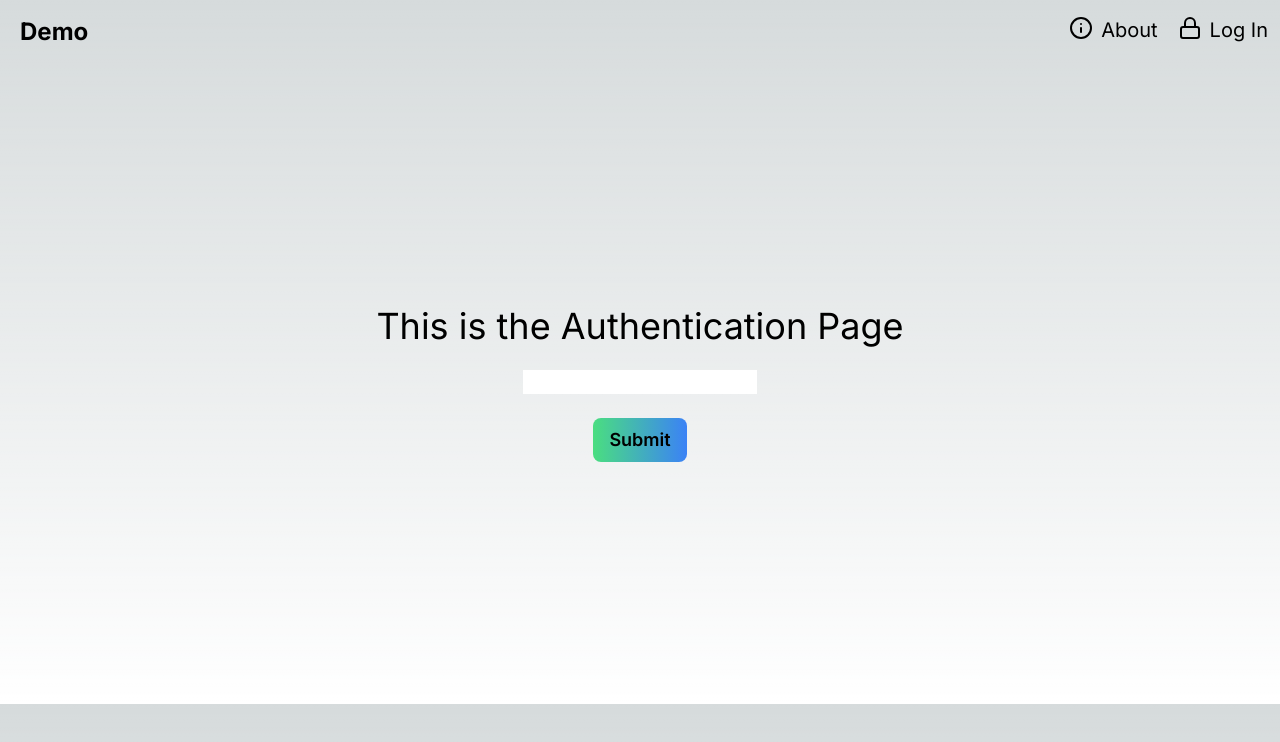
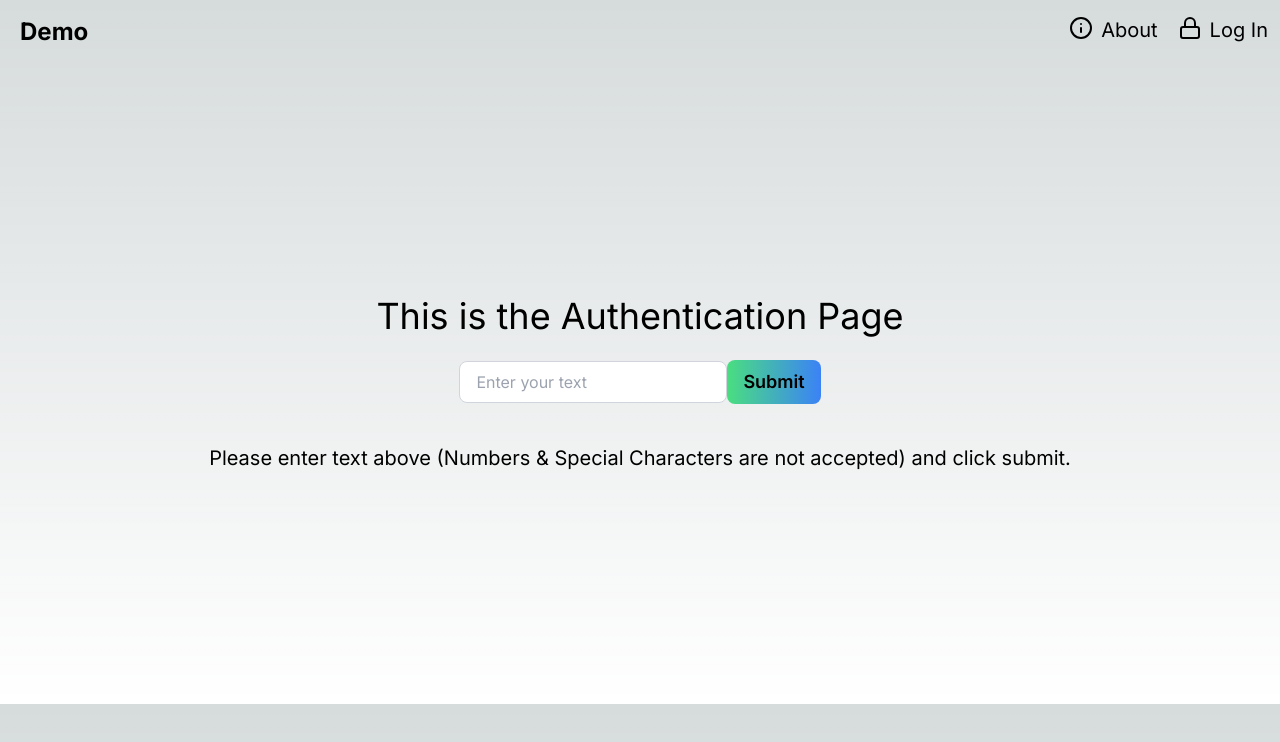
Before and after one commit to mutaremalcolm/demo, a Next.js app: page /authentication in a window 1280 px wide. Shown: the top 742 px of the page. Built offline with nearby package versions, Linux system fonts and the light colour scheme.

Commit message:
feat added authentication page with the required functionality

```diff
--- a/package.json
+++ b/package.json
@@ -16,7 +16,8 @@
     "lucide-react": "^0.364.0",
     "next": "14.1.4",
     "react": "^18",
-    "react-dom": "^18"
+    "react-dom": "^18",
+    "zod": "^3.22.4"
   },
   "devDependencies": {
     "@types/node": "^20",
--- a/src/app/about/page.js
+++ b/src/app/about/page.js
@@ -21,7 +21,7 @@ function About() {
     <main className="h-[80vh] flex flex-col items-center justify-center gap-6 mx-auto">
       <h1 className="text-4xl">This is the About Page</h1>
       <p className="text-base text-zinc-400 text-center">
-        Below is a simple counter.<br/>Click Add 1 to take it up and Minus 1 to take it down.<br/> It stays above zero and below 10
+        Below is a simple counter.<br />Click Add 1 to take it up and Minus 1 to take it down.<br /> It stays above zero and below 10
       </p>
       <div>Count: {count}</div>
       {count === 0 && <div className="text-red-500">Cannot go below 0</div>}
--- a/src/app/authentication/page.js
+++ b/src/app/authentication/page.js
@@ -1,19 +1,65 @@
-import React from 'react'
+"use client"
+
+import * as z from "zod";
+import React, { useState } from 'react';
+
+const inputSchema = z.string().min(3).max(16).regex(/^[A-Za-z\s]+$/);
 
 function Authentication() {
+  const [inputValue, setInputValue] = useState('');
+  const [error, setError] = useState(null);
+  const [submitted, setSubmitted] = useState(false);
+
+  const handleInputChange = (e) => {
+    const value = e.target.value;
+    setInputValue(value);
+    validateInput(value);
+  };
+
+  const validateInput = (value) => {
+    try {
+      inputSchema.parse(value);
+      setError(null);
+    } catch (validationError) {
+      console.error('Validation failed:', validationError.errors);
+      setError(validationError.errors[0].message);
+    }
+  };
+
+  const handleSubmit = (e) => {
+    e.preventDefault();
+    console.log('Submitted value:', inputValue);
+    setSubmitted(true);
+  };
+
   return (
     <>
-       <main className="h-[80vh] flex flex-col items-center justify-center gap-6 mx-auto">
+      <main className="h-[80vh] flex flex-col items-center justify-center gap-6 mx-auto">
         <h1 className="text-4xl">This is the Authentication Page</h1>
-        <form>
-        <input type="text"></input>
+        <form onSubmit={handleSubmit}>
+          <input
+            type="text"
+            value={inputValue}
+            onChange={handleInputChange}
+            placeholder="Enter your text"
+            className="border border-gray-300 text-black rounded-lg px-4 py-2 focus:outline-none focus:ring focus:border-blue-500"
+          />
+          {error && <div className="text-red-500">{error}</div>}
+          <button
+            type="submit"
+            className="text-lg font-semibold rounded-lg px-4 py-2 bg-gradient-to-r from-green-400 to-blue-500 hover:-translate-y-1"
+          >
+            Submit
+          </button>
         </form>
-        <button className="text-lg font-semibold rounded-lg px-4 py-2  bg-gradient-to-r from-green-400 to-blue-500 hover:-translate-y-1 ">
-          Submit
-        </button>
+        {submitted ? (
+          <p className="mt-4 text-xl">Text submitted! Thank You</p>
+        ) : (
+          <p className="mt-4 text-xl">Please enter text above (Numbers & Special Characters are not accepted) and click submit.</p>
+        )}
       </main>
     </>
-  )
+  );
 }
 
-export default Authentication
+export default Authentication;
--- a/src/app/components/Navbar.js
+++ b/src/app/components/Navbar.js
@@ -4,7 +4,7 @@ import { Info, LockIcon } from "lucide-react";
 function Navbar() {
   return (
     <nav className="flex flex-row justify-between py-4 px-3">
-      <Link href="/page">
+      <Link href="/">
         <h1 className="text-2xl font-bold ml-2">Demo</h1>
       </Link>
       <div className="flex flex-row gap-5 text-xl">
--- a/src/app/page.tsx
+++ b/src/app/page.tsx
@@ -5,11 +5,10 @@ export default function Home() {
     <main className="h-[80vh] flex flex-col items-center justify-center gap-6 mx-auto">
         <h1 className="text-4xl">This is the Dashboard Page</h1>
         <p className="text-base text-zinc-400 text-center">
-          Lorem ipsum dolor sit amet, consectetur adipiscing elit, sed do
-          eiusmod tempor incididunt ut labore et dolore magna aliqua
+          Welcome to the counter App. This app is designed to show simple functionality for a counter and verification. Explore and enjoy!!
         </p>
         <button className="text-lg font-semibold rounded-lg px-4 py-2  bg-gradient-to-r from-green-400 to-blue-500 hover:-translate-y-1 ">
-          Button
+          Explore
         </button>
       </main>
   );
```
Also changed, not shown: 1 other file (tests, documents, lock files or other folders).
